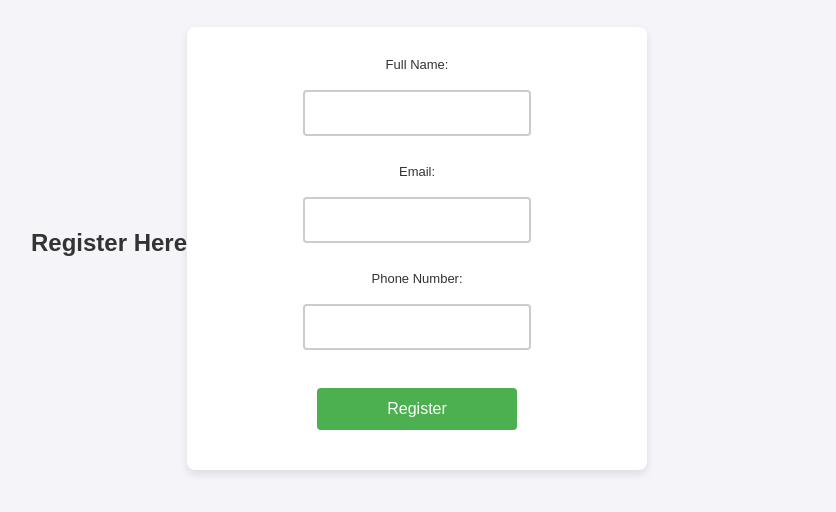
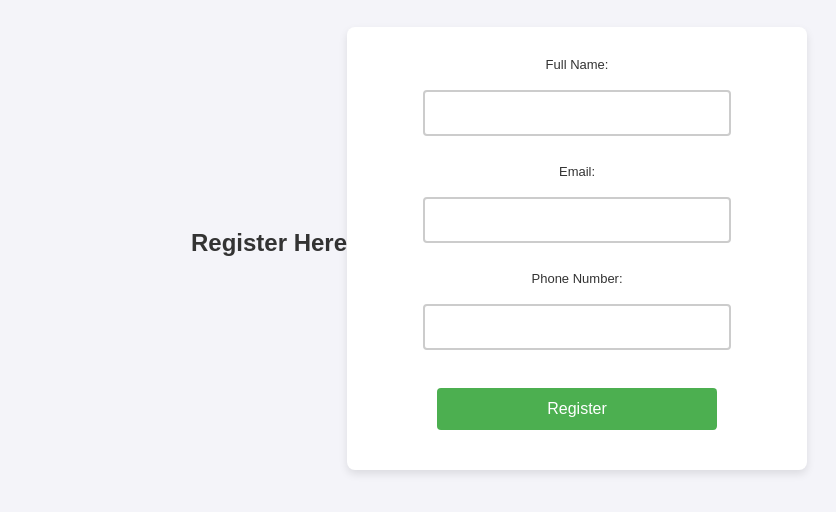
Before and after one commit to Danny00985/registration-form, a plain HTML site: page index.html in a window 1280 px wide. Shown: the part 152-664 px from the top of the page, without its empty margins (301-1137 px from the left). Drawn offline with Linux system fonts and the light colour scheme.

Commit message:
style.css

```diff
--- a/style.css
+++ b/style.css
@@ -14,6 +14,7 @@ h2 {
     text-align: center;
     color: #333;
     font-size: 24px;
+    margin-left: 25%;
     margin-bottom: 30px;
 }
 
@@ -33,7 +34,7 @@ input[type="text"],
 input[type="email"],
 input[type="tel"],
 input[type="submit"] {
-    width: 50%;
+    width: 70%;
     padding: 12px;
     margin: 10px 0;
     border: 2px solid #ccc;
```
